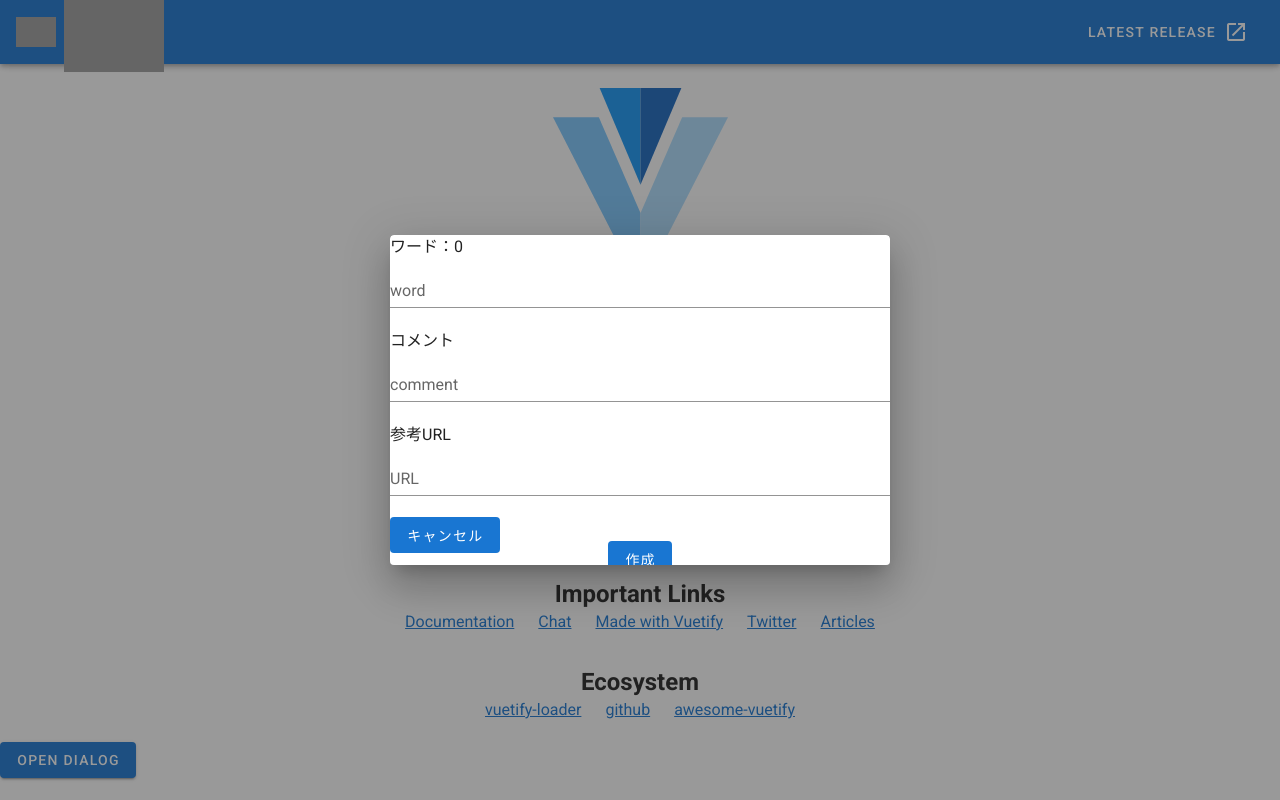
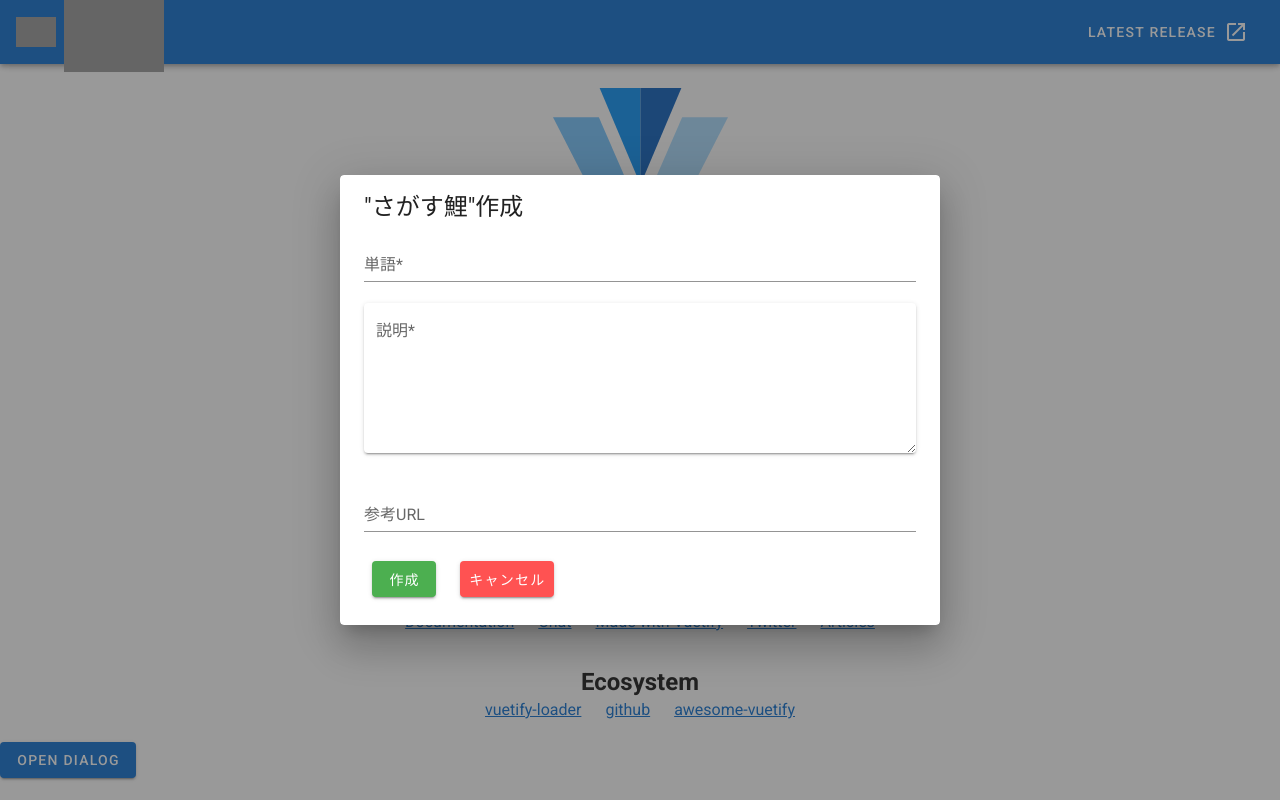
Before and after one commit to shunsuke-tamura/sagasugoi_front, a Vue app: page / in a window 1280 px wide. Both pictures are taken after a click on the button "OPEN DIALOG". Built offline with nearby package versions, Linux system fonts and the light colour scheme; grey boxes are pictures that could not be loaded.

Commit message:
update: dialogからデータをPOSTするように実装

```diff
--- a/src/components/CarpInfoForm.vue
+++ b/src/components/CarpInfoForm.vue
@@ -1,63 +1,69 @@
 <template>
-  <div>
-    <v-dialog v-model="dialog" width="500">
-      <template v-slot:activator="{ on, attrs }">
-        <v-btn color="primary" dark v-bind="attrs" v-on="on">
-          Open Dialog
-        </v-btn>
-      </template>
-      <v-card>
-        <div>ワード：{{ incrementNum }}</div>
-        <v-text-field v-model="word" label="word" required></v-text-field>
-        <div>コメント</div>
-        <v-text-field v-model="comment" label="comment" required></v-text-field>
-        <div>参考URL</div>
-        <v-text-field v-model="url" label="URL" required></v-text-field>
-        <v-btn depressed color="primary" @click="doCancel"> キャンセル </v-btn>
-        <v-row justify="center">
-          <v-btn depressed color="primary" @click="doIncrement"> 作成 </v-btn>
-        </v-row>
-      </v-card>
-    </v-dialog>
-  </div>
+  <v-dialog v-model="dialog" persistent max-width="600px">
+    <template v-slot:activator="{ on, attrs }">
+      <v-btn color="primary" dark v-bind="attrs" v-on="on"> Open Dialog </v-btn>
+    </template>
+    <v-card>
+      <v-card-title>
+        <span class="text-h5">"さがす鯉"作成</span>
+      </v-card-title>
+      <v-card-text>
+        <v-form ref="form" v-model="valid">
+          <v-text-field v-model="word" label="単語*" required></v-text-field>
+          <!-- <v-text-field v-model="comment" label="説明" required></v-text-field> -->
+          <v-textarea
+            v-model="comment"
+            solo
+            label="説明*"
+            required
+          ></v-textarea>
+          <v-text-field v-model="url" label="参考URL"></v-text-field>
+        </v-form>
+        <v-card-actions>
+          <v-btn
+            :disabled="!valid"
+            color="success"
+            class="mr-4"
+            @click="doSubmit"
+          >
+            作成
+          </v-btn>
+          <v-btn color="error" class="mr-4" @click="doCancel">
+            キャンセル
+          </v-btn>
+        </v-card-actions>
+      </v-card-text>
+    </v-card>
+  </v-dialog>
 </template>
 
 <script setup lang="ts">
-import { ref, watch } from "vue";
+import { ref } from "vue";
+import axiosClient from "../lib/axios";
 
-const incrementNum = ref<number>(0);
-const word = ref<string>("");
-const comment = ref<string>("");
-const url = ref<string>("");
+const word = ref<string | undefined>(undefined);
+const comment = ref<string | undefined>(undefined);
+const url = ref<string | undefined>(undefined);
 const dialog = ref<boolean>(false);
-
-watch(dialog, (afterVal) => {
-  console.log(afterVal);
-});
-
-const doCancel = () => {
-  console.log("cancel");
-  closeDialog();
-};
+const valid = ref<boolean>(false);
 
 const closeDialog = () => {
   dialog.value = false;
 };
 
-const doIncrement = () => {
-  parse();
-  incrementNum.value += 1;
+const doCancel = () => {
   closeDialog();
 };
 
-const parse = () => {
-  var obj = {
-    id: incrementNum.value,
+const doSubmit = async () => {
+  const data = {
     word: word.value,
     comment: comment.value,
     url: url.value,
+    typeId: "1",
   };
-  var json = JSON.stringify(obj);
-  console.log(json);
+  const res = await axiosClient().post("/carps", data);
+  console.log(res.data);
+  closeDialog();
 };
 </script>
--- a/src/lib/axios.ts
+++ b/src/lib/axios.ts
@@ -2,7 +2,7 @@ import axios from "axios";
 
 export default () => {
   const axiosClient = axios.create({
-    baseURL: "http://localhost:4010/carps",
+    baseURL: "http://localhost:4010",
   });
   return axiosClient;
 };
```
